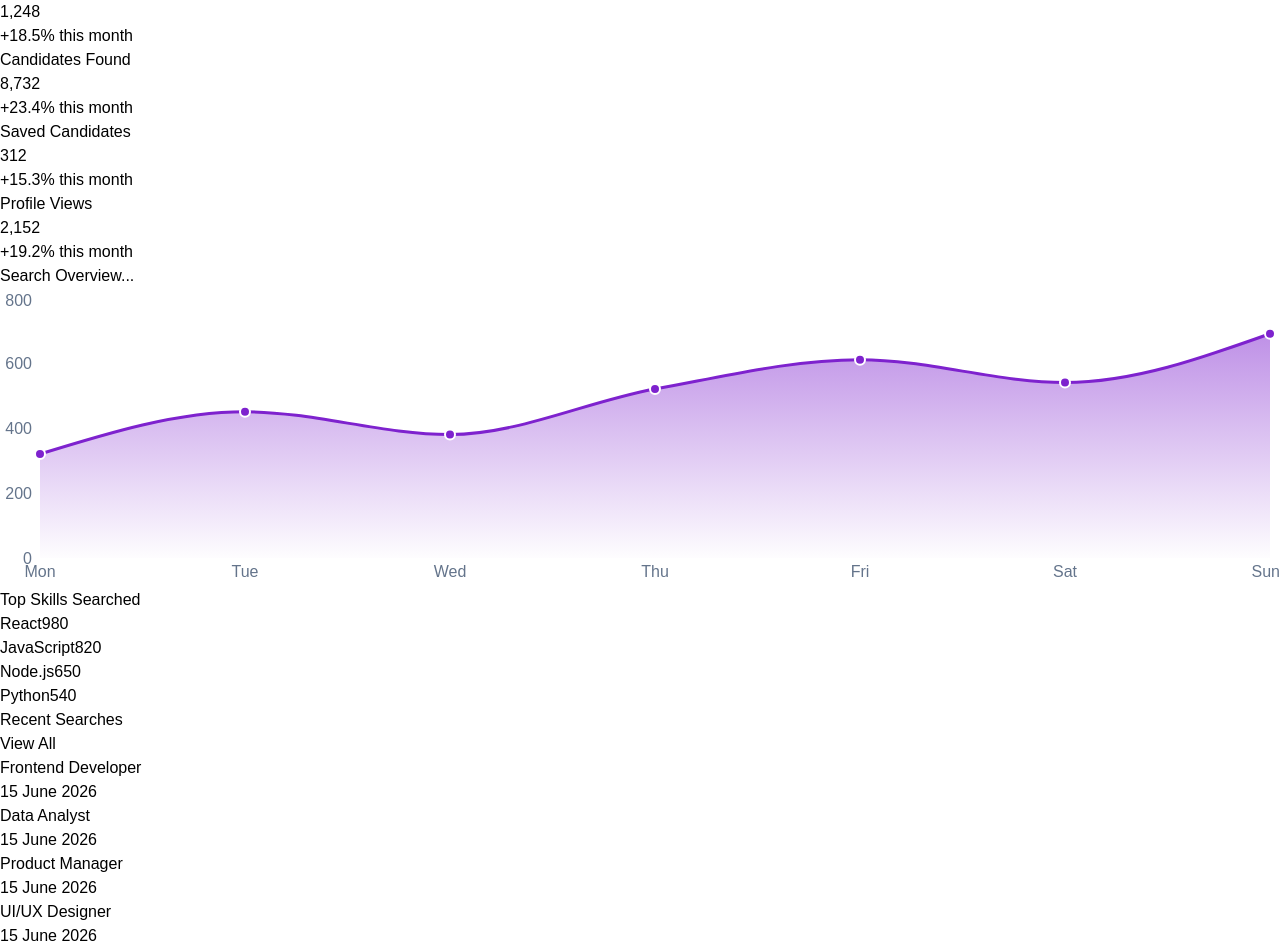
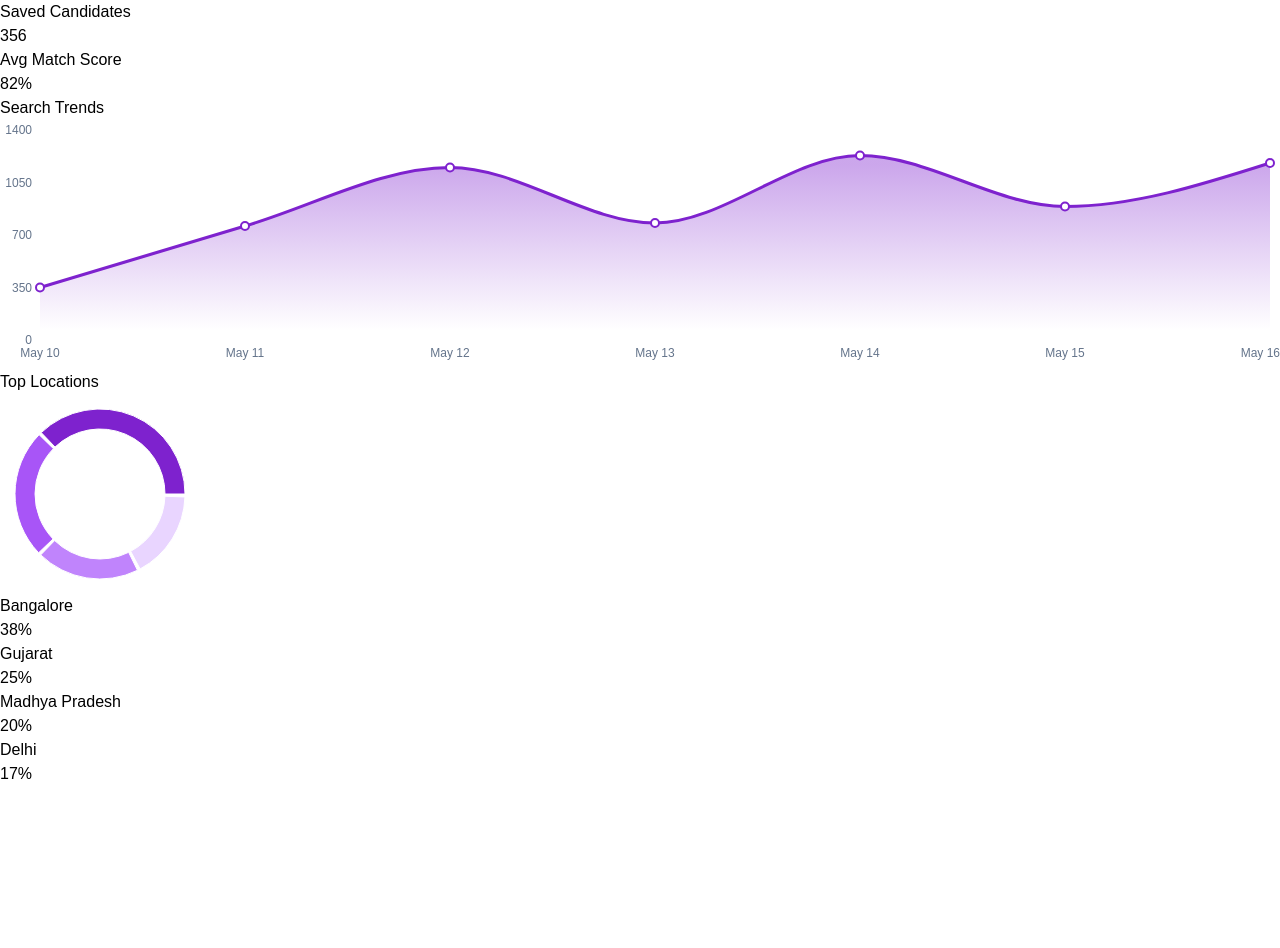
Before and after one commit to John-Divine-Mathew/Hire-Radar, a React app in the folder frontend/: page /analytics in a window 1280 px wide. Shown: the part 920-1868 px from the top of the page. After the commit the page ends 1706 px from the top, so only its background shows below. Built offline with nearby package versions, Linux system fonts and the light colour scheme; the HTML template or start-up script is replaced by a standard one.

Commit message:
analysis code written

```diff
--- a/frontend/src/pages/analytics.jsx
+++ b/frontend/src/pages/analytics.jsx
@@ -5,39 +5,31 @@ import {
   YAxis,
   Tooltip,
   ResponsiveContainer,
+  PieChart,
+  Pie,
+  Cell,
 } from "recharts";
 
-import Sidebar from "../components/sideBar/sideBar.jsx";
+import Sidebar from "../components/sideBar/sideBar";
 
-const chartData = [
-  { day: "Mon", value: 320 },
-  { day: "Tue", value: 450 },
-  { day: "Wed", value: 380 },
-  { day: "Thu", value: 520 },
-  { day: "Fri", value: 610 },
-  { day: "Sat", value: 540 },
-  { day: "Sun", value: 690 },
+const searchData = [
+  { day: "May 10", value: 350 },
+  { day: "May 11", value: 760 },
+  { day: "May 12", value: 1150 },
+  { day: "May 13", value: 780 },
+  { day: "May 14", value: 1230 },
+  { day: "May 15", value: 890 },
+  { day: "May 16", value: 1180 },
 ];
 
-const skills = [
-  { name: "React", value: 980 },
-  { name: "JavaScript", value: 820 },
-  { name: "Node.js", value: 650 },
-  { name: "Python", value: 540 },
+const locationData = [
+  { name: "Bangalore", value: 38, color: "#7E22CE" }, // Synced accents to your main purple theme
+  { name: "Gujarat", value: 25, color: "#A855F7" },
+  { name: "Madhya Pradesh", value: 20, color: "#C084FC" },
+  { name: "Delhi", value: 17, color: "#E9D5FF" },
 ];
 
-const recentSearches = [
-  "Frontend Developer",
-  "Data Analyst",
-  "Product Manager",
-  "UI/UX Designer",
-];
-
-export default function Dashboard() {
-  const user = JSON.parse(localStorage.getItem("user"));
-  const userName = user?.name || "HR Admin";
-  const userEmail = user?.email || "hr@company.com";
-
+export default function Analytics() {
   return (
     <div className="flex h-screen bg-[#F8FAFC]">
       <Sidebar />
@@ -46,70 +38,64 @@ export default function Dashboard() {
 
         {/* Header */}
         <div className="flex justify-between items-center mb-6">
-          <h1 className="text-4xl font-bold text-[#1E293B]">Dashboard</h1>
-
-          <div className="flex items-center gap-4">
-            <input
-              type="text"
-              placeholder="Search anything..."
-              className="w-72 h-11 px-4 border rounded-lg outline-none focus:border-[#7E22CE]"
-            />
-
-            <div className="bg-white rounded-lg border px-4 py-2 flex items-center gap-3">
-              <div>
-                <p className="font-semibold text-[#1E293B]">{userName}</p>
-                <p className="text-xs text-gray-500">{userEmail}</p>
-              </div>
-            </div>
-          </div>
+          <h1 className="text-4xl font-bold text-[#1E293B]">Analytics</h1>
         </div>
 
         {/* Top Cards */}
         <div className="grid grid-cols-4 gap-5 mb-6">
           <div className="bg-white rounded-xl p-5 shadow-sm border border-t-4 border-t-[#7E22CE]">
             <p className="text-[#64748B] font-medium text-sm uppercase tracking-wider">Total Searches</p>
-            <h2 className="text-4xl font-bold mt-2 text-[#1E293B]">1,248</h2>
-            <p className="text-[#10B981] text-sm mt-2 font-semibold">+18.5% this month</p>
+            <h2 className="text-4xl font-bold mt-2 text-[#1E293B]">1,240</h2>
           </div>
 
           <div className="bg-white rounded-xl p-5 shadow-sm border border-t-4 border-t-[#7E22CE]">
-            <p className="text-[#64748B] font-medium text-sm uppercase tracking-wider">Candidates Found</p>
-            <h2 className="text-4xl font-bold mt-2 text-[#1E293B]">8,732</h2>
-            <p className="text-[#10B981] text-sm mt-2 font-semibold">+23.4% this month</p>
+            <p className="text-[#64748B] font-medium text-sm uppercase tracking-wider">Candidates Viewed</p>
+            <h2 className="text-4xl font-bold mt-2 text-[#1E293B]">986</h2>
           </div>
 
           <div className="bg-white rounded-xl p-5 shadow-sm border border-t-4 border-t-[#7E22CE]">
             <p className="text-[#64748B] font-medium text-sm uppercase tracking-wider">Saved Candidates</p>
-            <h2 className="text-4xl font-bold mt-2 text-[#1E293B]">312</h2>
-            <p className="text-[#10B981] text-sm mt-2 font-semibold">+15.3% this month</p>
+            <h2 className="text-4xl font-bold mt-2 text-[#1E293B]">356</h2>
           </div>
 
           <div className="bg-white rounded-xl p-5 shadow-sm border border-t-4 border-t-[#7E22CE]">
-            <p className="text-[#64748B] font-medium text-sm uppercase tracking-wider">Profile Views</p>
-            <h2 className="text-4xl font-bold mt-2 text-[#1E293B]">2,152</h2>
-            <p className="text-[#10B981] text-sm mt-2 font-semibold">+19.2% this month</p>
+            <p className="text-[#64748B] font-medium text-sm uppercase tracking-wider">Avg Match Score</p>
+            <h2 className="text-4xl font-bold mt-2 text-[#1E293B]">82%</h2>
           </div>
         </div>
 
-        {/* Bottom Section */}
+        {/* Charts Row */}
         <div className="grid grid-cols-12 gap-5">
 
-          {/* Chart Section */}
-          <div className="col-span-5 bg-white p-5 rounded-xl border">
-            <h2 className="font-bold text-lg mb-4 text-[#1E293B]">Search Overview...</h2>
-            <ResponsiveContainer width="100%" height={300}>
-              <AreaChart data={chartData} margin={{ top: 10, right: 10, left: -20, bottom: 0 }}>
+          {/* Search Trends with Premium Purple Gradient Shading */}
+          <div className="col-span-8 min-w-0 bg-white p-5 rounded-xl border">
+            <h2 className="font-bold text-lg mb-4 text-[#1E293B]">Search Trends</h2>
 
-                {/* Fixed & enhanced gradient definition wrapper */}
+            <ResponsiveContainer width="100%" height={250}>
+              <AreaChart data={searchData} margin={{ top: 10, right: 10, left: -20, bottom: 0 }}>
+                {/* Defining the purple gradient shade exactly like your dashboard */}
                 <defs>
                   <linearGradient id="purpleShade" x1="0" y1="0" x2="0" y2="1">
-                    <stop offset="0%" stopColor="#7E22CE" stopOpacity={0.5}/>
-                    <stop offset="100%" stopColor="#7E22CE" stopOpacity={0.01}/>
+                    <stop offset="5%" stopColor="#7E22CE" stopOpacity={0.4}/>
+                    <stop offset="95%" stopColor="#7E22CE" stopOpacity={0.0}/>
                   </linearGradient>
                 </defs>
 
-                <XAxis dataKey="day" stroke="#64748B" tickLine={false} axisLine={false} />
-                <YAxis stroke="#64748B" tickLine={false} axisLine={false} />
+                <XAxis
+                  dataKey="day"
+                  stroke="#64748B"
+                  tick={{ fontSize: 12 }}
+                  axisLine={false}
+                  tickLine={false}
+                />
+                <YAxis
+                  stroke="#64748B"
+                  domain={[0, 1400]}
+                  ticks={[0, 350, 700, 1050, 1400]}
+                  tick={{ fontSize: 12 }}
+                  axisLine={false}
+                  tickLine={false}
+                />
                 <Tooltip />
 
                 <Area
@@ -119,53 +105,52 @@ export default function Dashboard() {
                   strokeWidth={3}
                   fillOpacity={1}
                   fill="url(#purpleShade)"
-                  dot={{ fill: '#7E22CE', stroke: '#FFF', strokeWidth: 2, r: 5 }}
-                  activeDot={{ r: 8 }}
+                  // Styled line dots to match your dashboard design
+                  dot={{ fill: '#ffffff', stroke: '#7E22CE', strokeWidth: 2, r: 4 }}
+                  activeDot={{ r: 6, fill: '#7E22CE' }}
                 />
               </AreaChart>
             </ResponsiveContainer>
           </div>
 
-          {/* Skills */}
+          {/* Top Locations Card */}
           <div className="col-span-4 bg-white p-5 rounded-xl border">
-            <h2 className="font-bold text-lg mb-5 text-[#1E293B]">Top Skills Searched</h2>
+            <h2 className="font-bold text-lg mb-4 text-[#1E293B]">Top Locations</h2>
 
-            {skills.map((skill) => (
-              <div key={skill.name} className="mb-5">
-                <div className="flex justify-between mb-2 text-sm font-medium">
-                  <span className="text-[#1E293B]">{skill.name}</span>
-                  <span className="text-[#64748B]">{skill.value}</span>
-                </div>
-
-                <div className="h-2 bg-gray-200 rounded-full">
-                  <div
-                    className="h-2 rounded-full bg-[#7E22CE]"
-                    style={{
-                      width: `${(skill.value / 1246) * 80}%`,
-                    }}
-                  />
-                </div>
-              </div>
-            ))}
-          </div>
-
-          {/* Recent Searches */}
-          <div className="col-span-3 bg-white p-5 rounded-xl border">
-            <div className="flex justify-between mb-5">
-              <h2 className="font-bold text-lg text-[#1E293B]">Recent Searches</h2>
-              <button className="text-[#7E22CE] font-semibold text-sm hover:underline">
-                View All
-              </button>
+            <div className="flex justify-center items-center">
+              <PieChart width={200} height={200}>
+                <Pie
+                  data={locationData}
+                  dataKey="value"
+                  cx="50%"
+                  cy="50%"
+                  innerRadius={65}
+                  outerRadius={85}
+                  paddingAngle={2}
+                >
+                  {locationData.map((item, index) => (
+                    <Cell key={index} fill={item.color} />
+                  ))}
+                </Pie>
+              </PieChart>
             </div>
 
-            {recentSearches.map((item, i) => (
-              <div key={i} className="flex items-center gap-3 mb-4">
-                <div>
-                  <p className="font-medium text-[#1E293B]">{item}</p>
-                  <p className="text-xs text-gray-500">15 June 2026</p>
+            <div className="mt-4 space-y-3">
+              {locationData.map((item) => (
+                <div key={item.name} className="flex justify-between items-center text-sm">
+                  <div className="flex items-center gap-3">
+                    <div
+                      className="w-3 h-3 rounded-full"
+                      style={{ backgroundColor: item.color }}
+                    />
+                    <span className="text-[#64748B] font-medium">{item.name}</span>
+                  </div>
+                  <span className="font-semibold text-[#1E293B]">
+                    {item.value}%
+                  </span>
                 </div>
-              </div>
-            ))}
+              ))}
+            </div>
           </div>
 
         </div>
```
